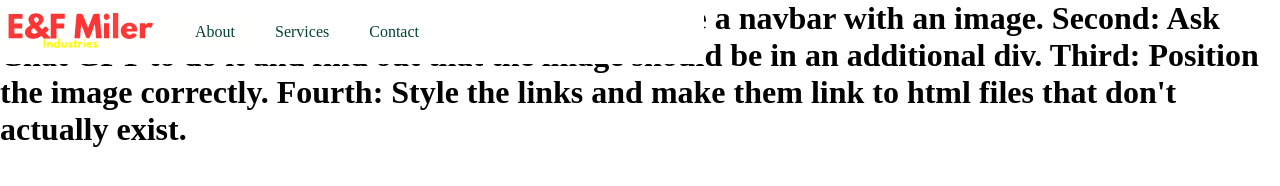
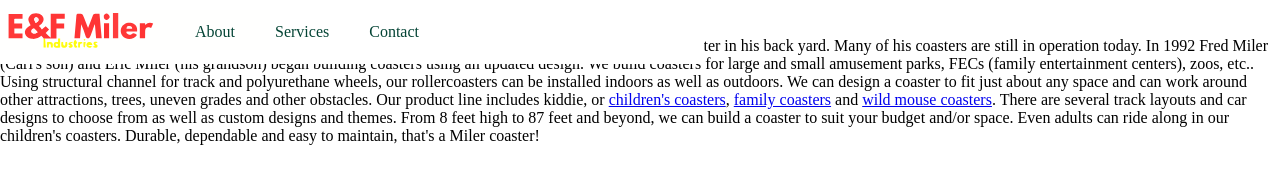
Before and after one commit to EAndFMiler/EAndFMiler, a plain HTML site: page index.html in a window 1280 px wide. Drawn offline with Linux system fonts and the light colour scheme.

Commit message:
I copied and pasted text but also used z-index: -1;.

```diff
--- a/index.html
+++ b/index.html
@@ -22,11 +22,8 @@
     </nav>
   </header>
   <main>
-    <h1>First: I looked around for tutorials on how to create a navbar with an image.
-        Second: Ask Chat GPT to do it and find out that the image should be in an additional div.
-        Third: Position the image correctly.
-        Fourth: Style the links and make them link to html files that don't actually exist.
-    </h1>
+    <div class="text"><h1> Welcome to E&F Miler Industries</h1>
+      <p>      We are a family business with it's roots going back to the late 1940's when Carl Miler built his first roller coaster in his back yard.  Many of his coasters are still in operation today.  In  1992 Fred Miler (Carl's son) and Eric Miler (his grandson) began building coasters using an updated design.  We build coasters for large and small amusement parks, FECs (family entertainment centers), zoos, etc..  Using structural channel for track and polyurethane wheels, our rollercoasters can be installed indoors as well as outdoors.  We can design a coaster to fit just about any space and can work around other attractions, trees, uneven grades and other obstacles.  Our product line includes kiddie, or <a href="ccoasters.html">children's coasters</a>, <a href="acoasters.html">family coasters</a> and  <a href="acoasters.html">wild mouse coasters</a>.  There are several track layouts and car designs to choose from as well as custom designs  and  themes.  From 8 feet high to 87 feet and beyond, we can build a coaster to suit your budget and/or space.  Even adults can ride along in our children's coasters.  Durable, dependable and easy to maintain, that's a Miler coaster!</p>
   </main>
 </body>
 </html>
--- a/indexstyle.css
+++ b/indexstyle.css
@@ -10,6 +10,7 @@
     color: #000000;
     padding: 10px 20px;
     position:fixed;
+    z-index: 1;
   }
 
   .logo img {
@@ -50,3 +51,4 @@
     color: #e1ff00;
     text-decoration: none;
   }
+  .text {position:absolute; }
```
Also changed, not shown: services.html (added, +1 -0 lines), about.html (added), contact.html (added).
